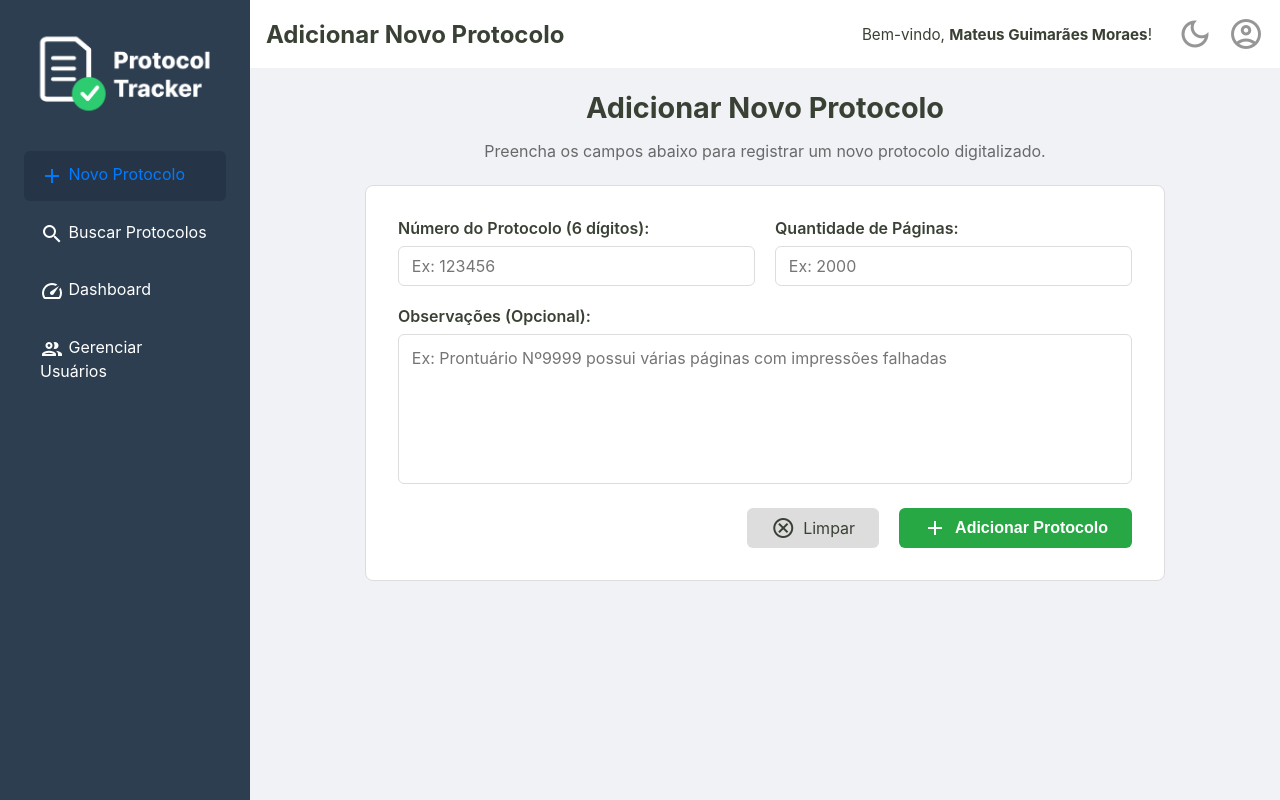
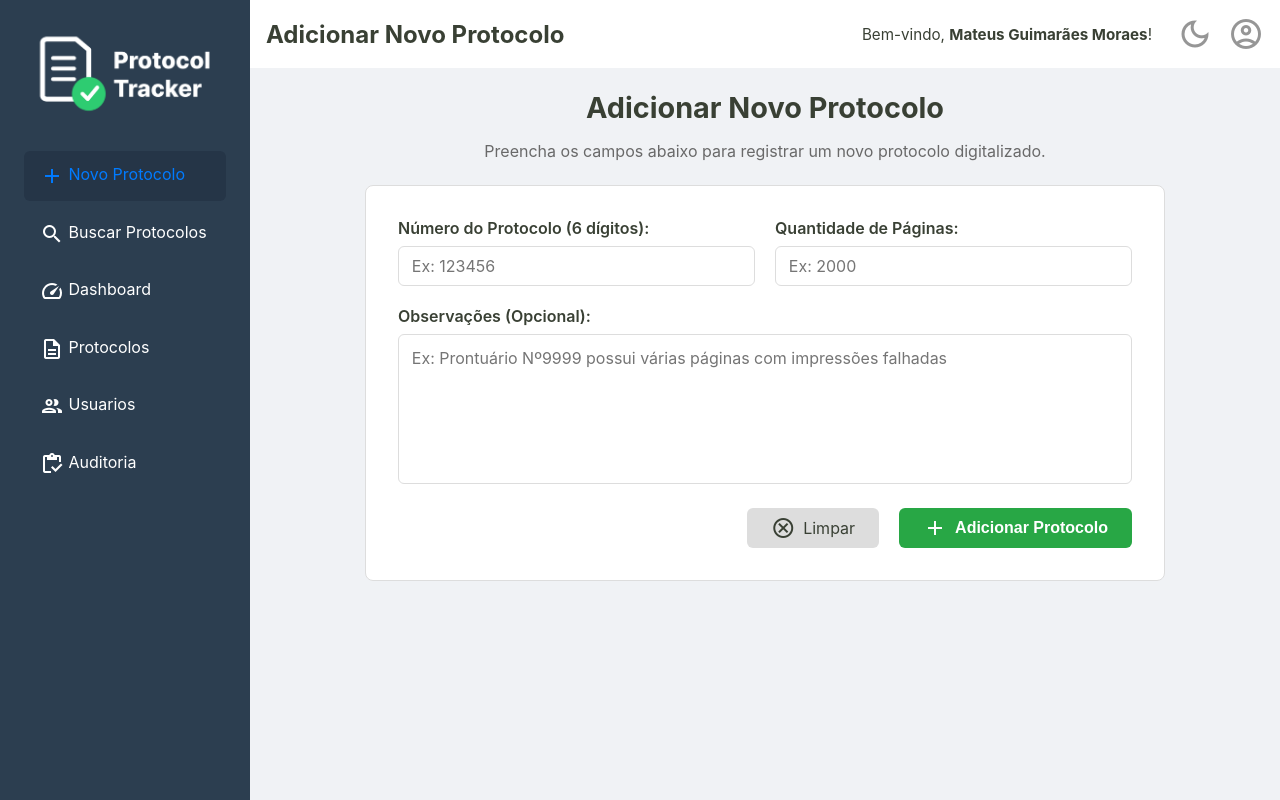
Before and after one commit to mateusgui/protocol-tracker, a PHP site: page /home in a window 1280 px wide. Run offline with PHP 8.4, Linux system fonts and the light colour scheme; the visitor is signed in with stand-in values (Sample User, id 1); data comes from the database, SQL or seed files in the repository; some libraries are stand-ins or nearby versions.

Commit message:
Update _header.php

```diff
--- a/templates/_partials/_header.php
+++ b/templates/_partials/_header.php
@@ -34,11 +34,21 @@
                     <?php if (isset($isAdmin) && $isAdmin === true): ?>
                         <li>
                             <a href="/admin/protocolos" class="<?= (str_starts_with($uri, '/admin/protocolos')) ? 'active' : '' ?>">
-                                <span class="material-icons-outlined">group</span> Gerenciar Usuários
+                                <span class="material-icons-outlined">description</span> Protocolos
+                            </a>
+                        </li>
+                        <li>
+                            <a href="/admin/usuarios" class="<?= (str_starts_with($uri, '/admin/usuarios')) ? 'active' : '' ?>">
+                                <span class="material-icons-outlined">group</span> Usuarios
+                            </a>
+                        </li>
+                        <li>
+                            <a href="/admin/auditoria" class="<?= (str_starts_with($uri, '/admin/auditoria')) ? 'active' : '' ?>">
+                                <span class="material-icons-outlined">inventory</span> Auditoria
                             </a>
                         </li>
                     <?php endif; ?>
-                    </ul>
+                </ul>
             </nav>
         </aside>
 
```
